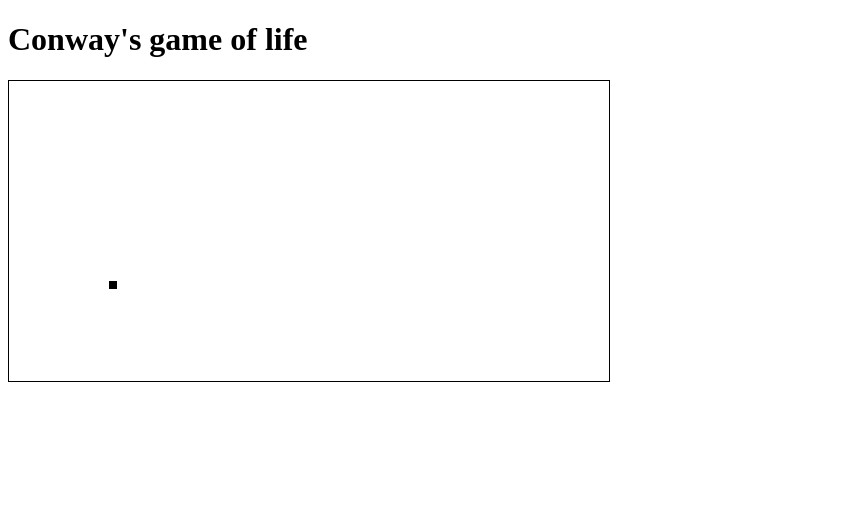
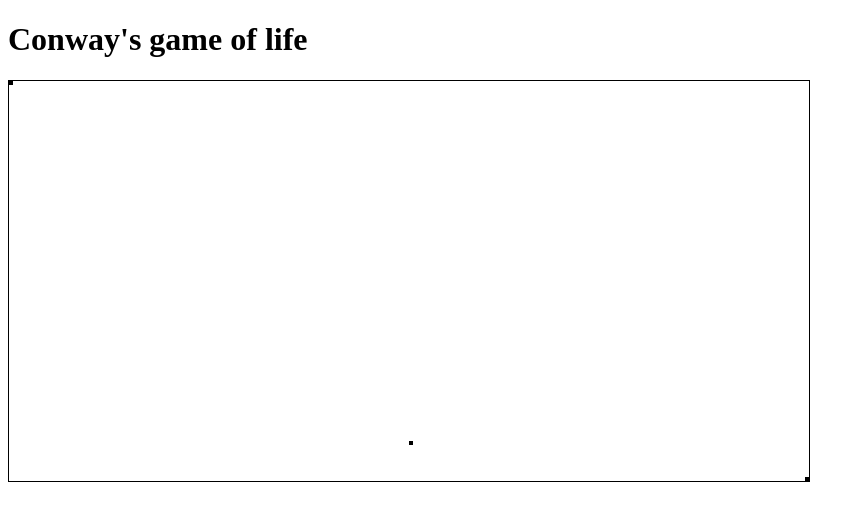
Before and after one commit to tomas2387/conway-game-of-live-solution, a website: page index.html in a window 1280 px wide. Shown: the whole page, without its empty margins (0-865 px from the left). Drawn offline with Linux system fonts and the light colour scheme.

```diff
--- a/index.html
+++ b/index.html
@@ -5,13 +5,12 @@
 </head>
 <body>
     <h1>Conway's game of life</h1>
-    <canvas id="myCanvas" width="600" height="300" style="border:1px solid #000000;"></canvas>
+    <script src="js/src/grid.js"></script>
     <script>
-        var c = document.getElementById("myCanvas");
-        var ctx = c.getContext("2d");
-
-        ctx.fillStyle = "#000000";
-        ctx.fillRect(100, 200, 8, 8);
+        var grid = new Grid(200, 100, 4);
+        grid.setPoint(0, 0);
+        grid.setPoint(100, 90);
+        grid.setPoint(199, 99);
     </script>
 </body>
 </html>
--- /dev/null
+++ b/js/src/grid.js
@@ -0,0 +1,24 @@
+var Grid = function(width, height, cellSize) {
+    this.width = width;
+    this.height = height;
+    this.cellSize = cellSize;
+
+    this.canvas = document.createElement('CANVAS');
+    this.canvas.style.border = "1px solid black";
+    this.canvas.width = width * cellSize;
+    this.canvas.height = height * cellSize;
+    document.body.appendChild(this.canvas);
+    this.ctx = this.canvas.getContext('2d');
+};
+
+Grid.prototype = {
+    setPoint: function(x, y) {
+        this.ctx.fillStyle = "#000000";
+        this.ctx.fillRect(x * this.cellSize, y * this.cellSize, this.cellSize, this.cellSize);
+    },
+
+    unsetPoint: function(x, y) {
+        this.ctx.fillStyle = "#FFFFFF";
+        this.ctx.fillRect(x * this.cellSize, y * this.cellSize, this.cellSize, this.cellSize);
+    }
+};
```
Also changed, not shown: 1 other file.
